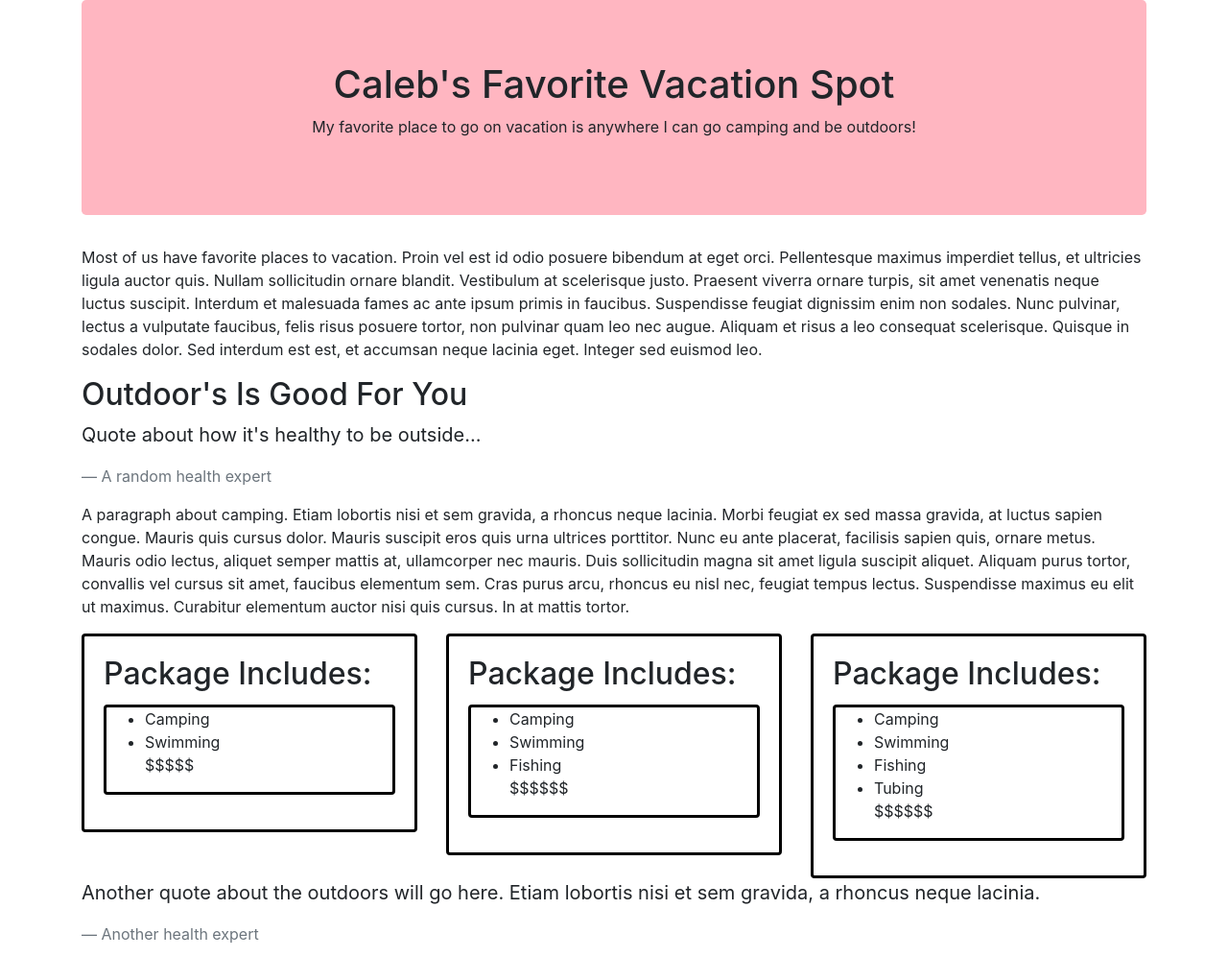
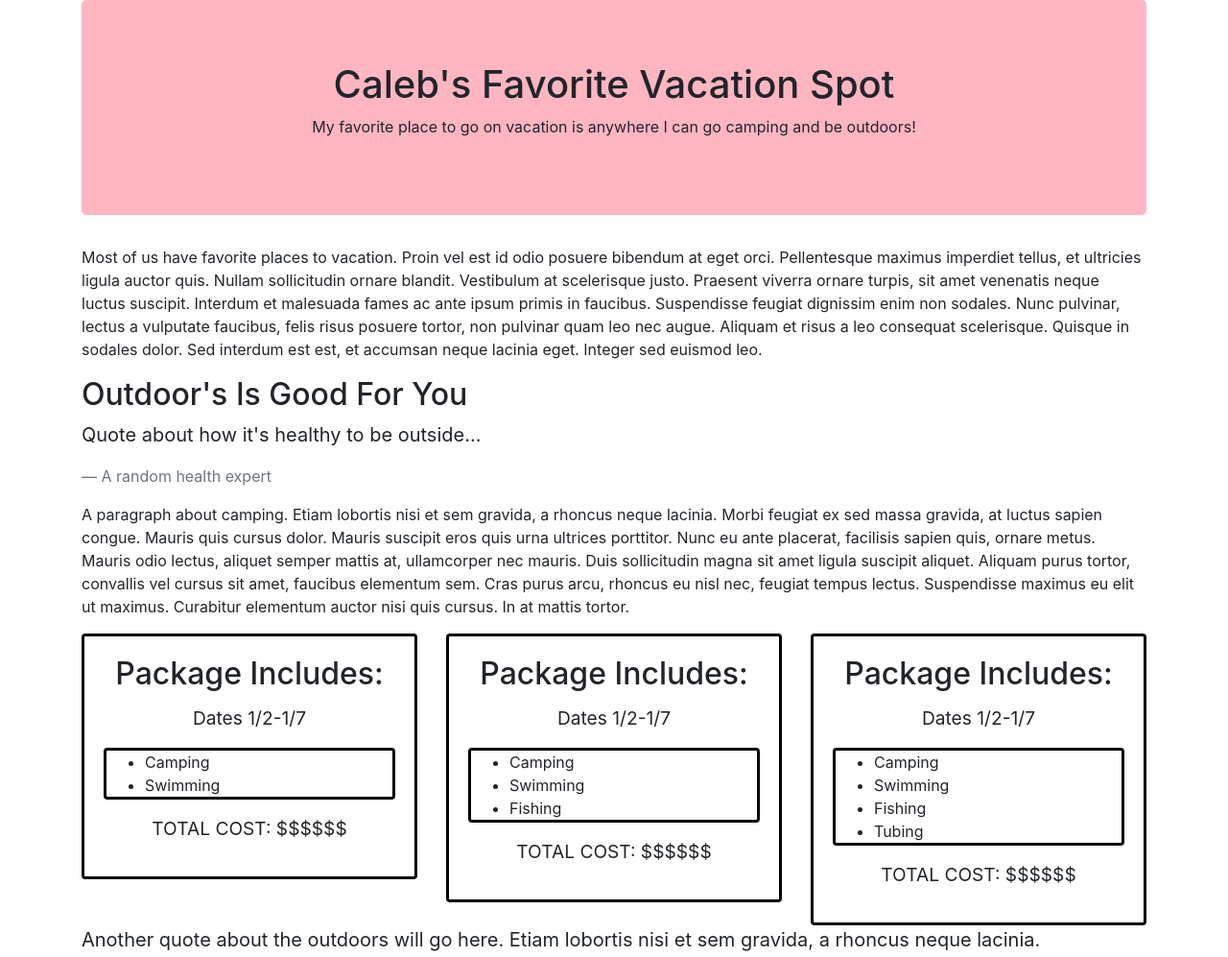
Before and after one commit to CalebCoughenour/vacation, a plain HTML site: page index.html in a window 1280 px wide. Shown: the top 997 px of the page at 96% size. Drawn offline with Linux system fonts and the light colour scheme.

Commit message:
added more styles. added dates to packages. centered text.

```diff
--- a/css/styles.css
+++ b/css/styles.css
@@ -43,3 +43,7 @@ img {
   margin: auto;
   margin-right: 8px;
 }
+
+.larger {
+  font-size: larger;
+}
--- a/index.html
+++ b/index.html
@@ -30,45 +30,46 @@
         <div class="col-4">
           <div class="card">
             <div class="card-body">
-              <h2 class="card-title">Package Includes: </h2>
+              <h2 class="card-title centered">Package Includes: </h2>
+              <p class="larger centered">Dates 1/2-1/7</p>
               <ul class="card text">
                 <li>Camping</li>
                 <li>Swimming</li>
-                <p>$$$$$</p>
               </ul>
+              <p class="centered larger">TOTAL COST: $$$$$$</p>
             </div>
           </div>
         </div>
         <div class="col-4">
           <div class="card">
             <div class="card-body">
-              <h2 class="card-title">Package Includes: </h2>
+              <h2 class="card-title centered">Package Includes: </h2>
+              <p class="larger centered">Dates 1/2-1/7</p>
               <ul class="card text">
                 <li>Camping</li>
                 <li>Swimming</li>
                 <li>Fishing</li>
-                <p>$$$$$$</p>
               </ul>
+              <p class="centered larger">TOTAL COST: $$$$$$</p>
             </div>
           </div>
         </div>
         <div class="col-4">
           <div class="card">
             <div class="card-body">
-              <h2 class="card-title">Package Includes: </h2>
+              <h2 class="card-title centered">Package Includes: </h2>
+              <p class="larger centered">Dates 1/2-1/7</p>
               <ul class="card text">
                 <li>Camping</li>
                 <li>Swimming</li>
                 <li>Fishing</li>
                 <li>Tubing</li>
-                <p>$$$$$$</p>
               </ul>
+              <p class="centered larger">TOTAL COST: $$$$$$</p>
             </div>
           </div>
         </div>
       </div>
-
-
       <blockquote class="blockquote">
         <p>Another quote about the outdoors will go here. Etiam lobortis nisi et sem gravida, a rhoncus neque lacinia.</p>
         <footer class="blockquote-footer">Another health expert</footer>
```
